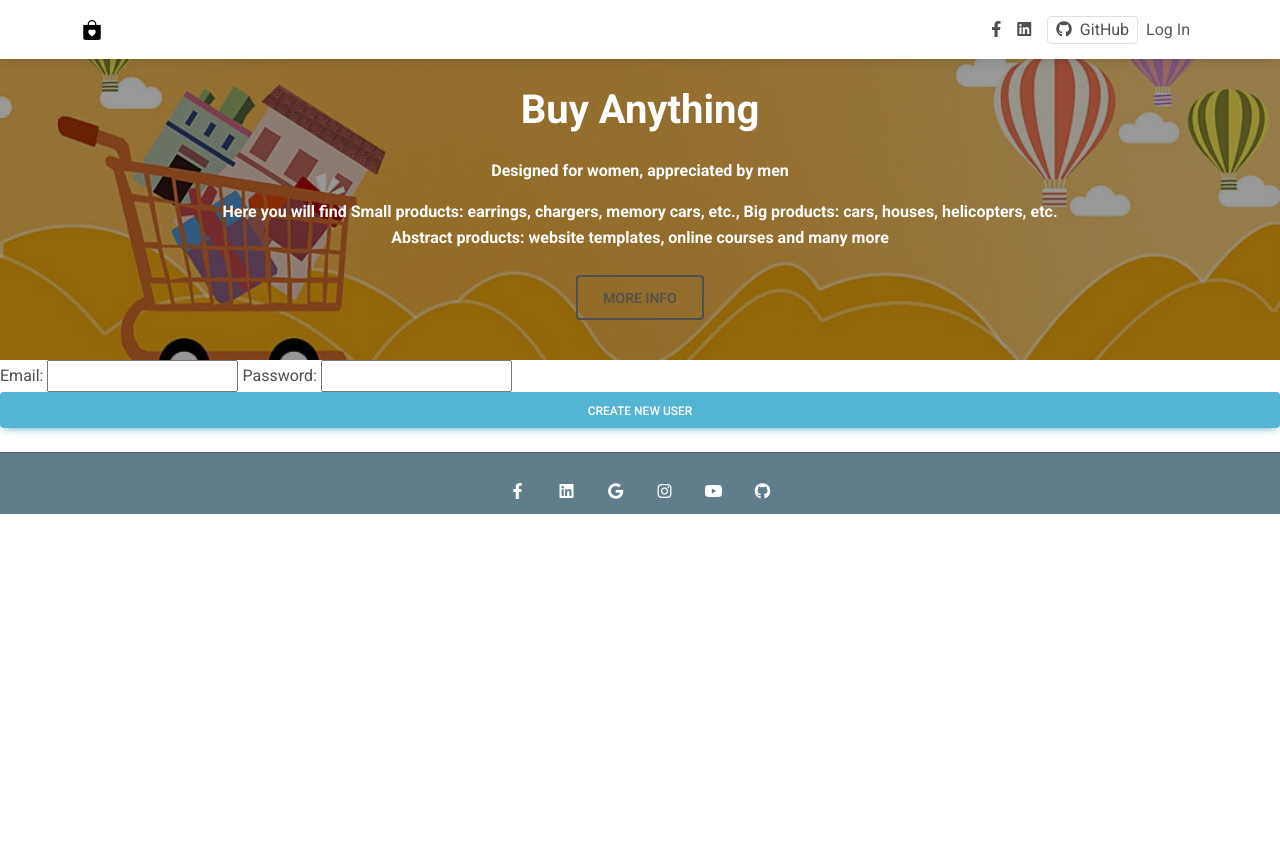
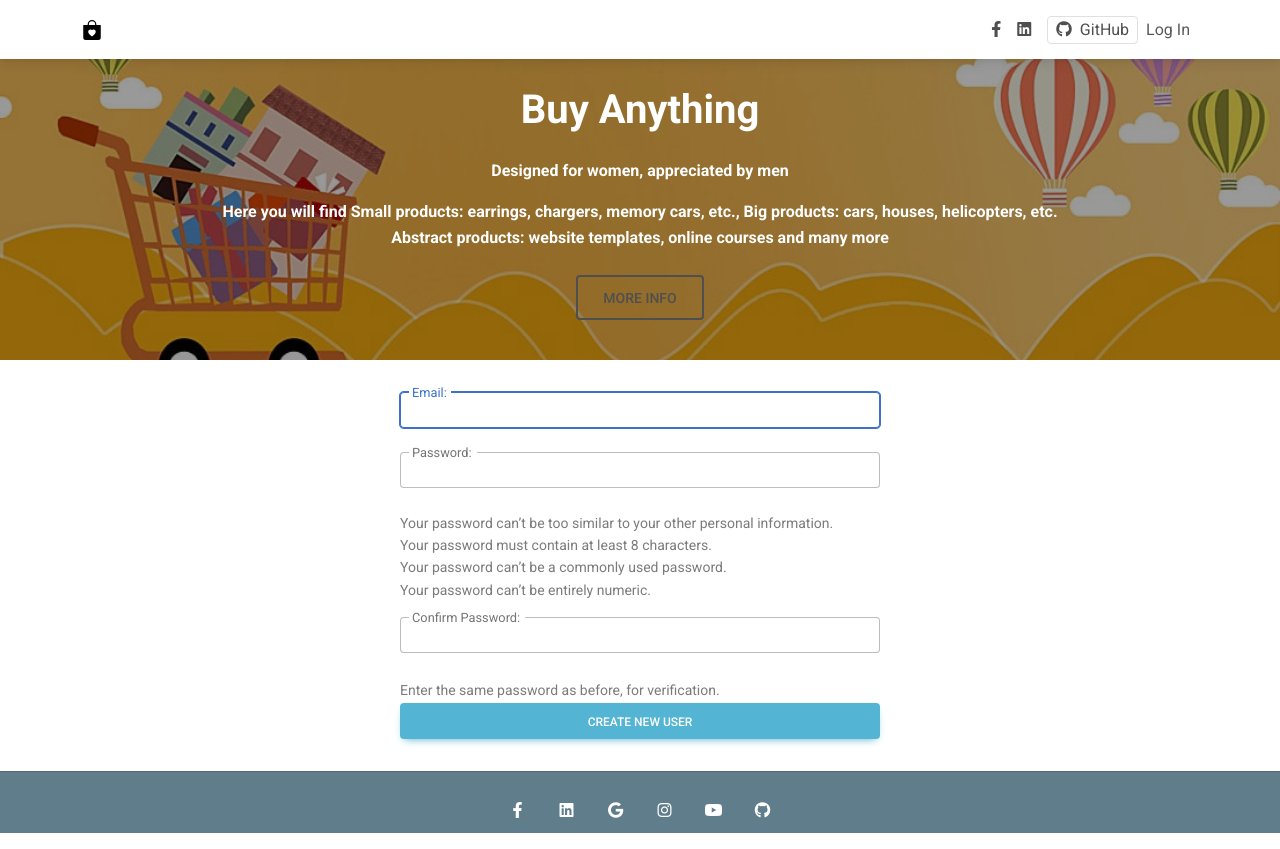
Before and after one commit to xaoccc/OnlyShop, a Django app: page /register/ in a window 1280 px wide. Before the commit the page ends 514 px from the top, so only its background shows below. Run offline with Django 4.2, Linux system fonts and the light colour scheme; some libraries are stand-ins or nearby versions.

Commit message:
register user fixed

```diff
--- a/OnlyShop/profiles/forms.py
+++ b/OnlyShop/profiles/forms.py
@@ -1,5 +1,5 @@
 
-from django.contrib.auth.forms import AuthenticationForm
+from django.contrib.auth.forms import AuthenticationForm, UserCreationForm
 from django.contrib.auth import authenticate
 from django import forms
 
@@ -30,7 +30,13 @@ class CustomAuthenticationForm(AuthenticationForm):
 
         return self.cleaned_data
 
-class CreateUserForm(forms.ModelForm):
+class CreateUserForm(UserCreationForm):
     class Meta:
         model = AppUser
-        fields = ['email', 'password']
+        fields = ['email', 'password1', 'password2']
+
+    def __init__(self, *args, **kwargs):
+        super().__init__(*args, **kwargs)
+        self.fields['email'].widget.attrs.update({'class': 'form-control active'})
+        self.fields['password1'].widget.attrs.update({'class': 'form-control active'})
+        self.fields['password2'].widget.attrs.update({'class': 'form-control active'})
--- a/OnlyShop/profiles/views.py
+++ b/OnlyShop/profiles/views.py
@@ -1,5 +1,5 @@
 
-from django.contrib.auth import logout, get_user_model
+from django.contrib.auth import logout, get_user_model, login
 from django.contrib.auth.forms import UserCreationForm
 from django.contrib.auth.hashers import make_password
 from django.contrib.auth.views import LoginView, LogoutView
@@ -31,23 +31,28 @@ class UserLogIn(LoginView):
     # next_page = 'index'
 
 
+# class RegisterView(CreateView):
+#     form_class = CreateUserForm
+#     template_name = 'register.html'
+#
+#     def form_valid(self, form):
+#         form.instance.password = make_password(form.cleaned_data['password'])
+#         form.save()
+#         return super().form_valid(form)
+#
+#     def get_success_url(self):
+#         return reverse('index')
+
 class RegisterView(CreateView):
     form_class = CreateUserForm
     template_name = 'register.html'
-
-    def form_valid(self, form):
-        form.instance.password = make_password(form.cleaned_data['password'])
-        form.save()
-        return super().form_valid(form)
-
     def get_success_url(self):
         return reverse('index')
 
-# class RegisterView(CreateView):
-#     form_class = UserCreationForm
-#     template_name = 'register.html'
-#     def get_success_url(self):
-#         return reverse('index')
+    def form_valid(self, *args, **kwargs):
+        form = super().form_valid(*args, **kwargs)
+        login(self.request, self.object)
+        return form
 
 def user_logout(request):
     logout(request)
--- a/OnlyShop/settings.py
+++ b/OnlyShop/settings.py
@@ -133,7 +133,7 @@ DEFAULT_AUTO_FIELD = 'django.db.models.BigAutoField'
 
 AUTHENTICATION_BACKENDS = [
     'django.contrib.auth.backends.ModelBackend',
-    'allauth.account.auth_backends.AuthenticationBackend',
+    # 'allauth.account.auth_backends.AuthenticationBackend',
 ]
 
 SITE_ID = 1
--- a/static/css/style.css
+++ b/static/css/style.css
@@ -48,13 +48,17 @@ color:#263238
     object-fit: cover;
 }
 
-.login-form {
+.login-form, .register-form {
     max-width: 30em;
     margin: 2em auto;
 }
 
-.login-form input {
+.login-form input, .register-form input {
     margin-bottom: 1.5em;
+}
+
+.errorlist {
+    color: red;
 }
 
 .main-img {
@@ -80,7 +84,7 @@ color:#263238
 }
 
 @media only screen and (max-width: 600px) {
-    .login-form {
+    .login-form, .register-form {
         max-width: 20em;
     }
 
--- a/templates/register.html
+++ b/templates/register.html
@@ -3,7 +3,25 @@
 <main>
     <form class="register-form" action="{% url 'register' %}" method="post">
         {% csrf_token %}
-        {{ form }}
+        {{ form.non_field_errors }}
+        <div class="form-outline" data-mdb-input-init>
+            {{ form.email.errors }}
+            {{ form.email }}
+            <label class="form-label" for="{{ form.username.id_for_label }}">Email:</label>
+        </div>
+        <div class="form-outline" data-mdb-input-init>
+            {{ form.password1 }}
+         <label class="form-label" for="{{ form.password.id_for_label }}">Password:</label>
+        </div>
+        {{ form.password1.errors }}
+        <small class="form-text text-muted">{{ form.password1.help_text }}</small>
+         <div class="form-outline" data-mdb-input-init>
+
+            {{ form.password2 }}
+         <label class="form-label" for="{{ form.password.id_for_label }}">Confirm Password:</label>
+        </div>
+        {{ form.password2.errors }}
+        <small class="form-text text-muted">{{ form.password2.help_text }}</small>
 
         <button type="submit" class="btn btn-info btn-block mb-4">Create New User</button>
     </form>
```
